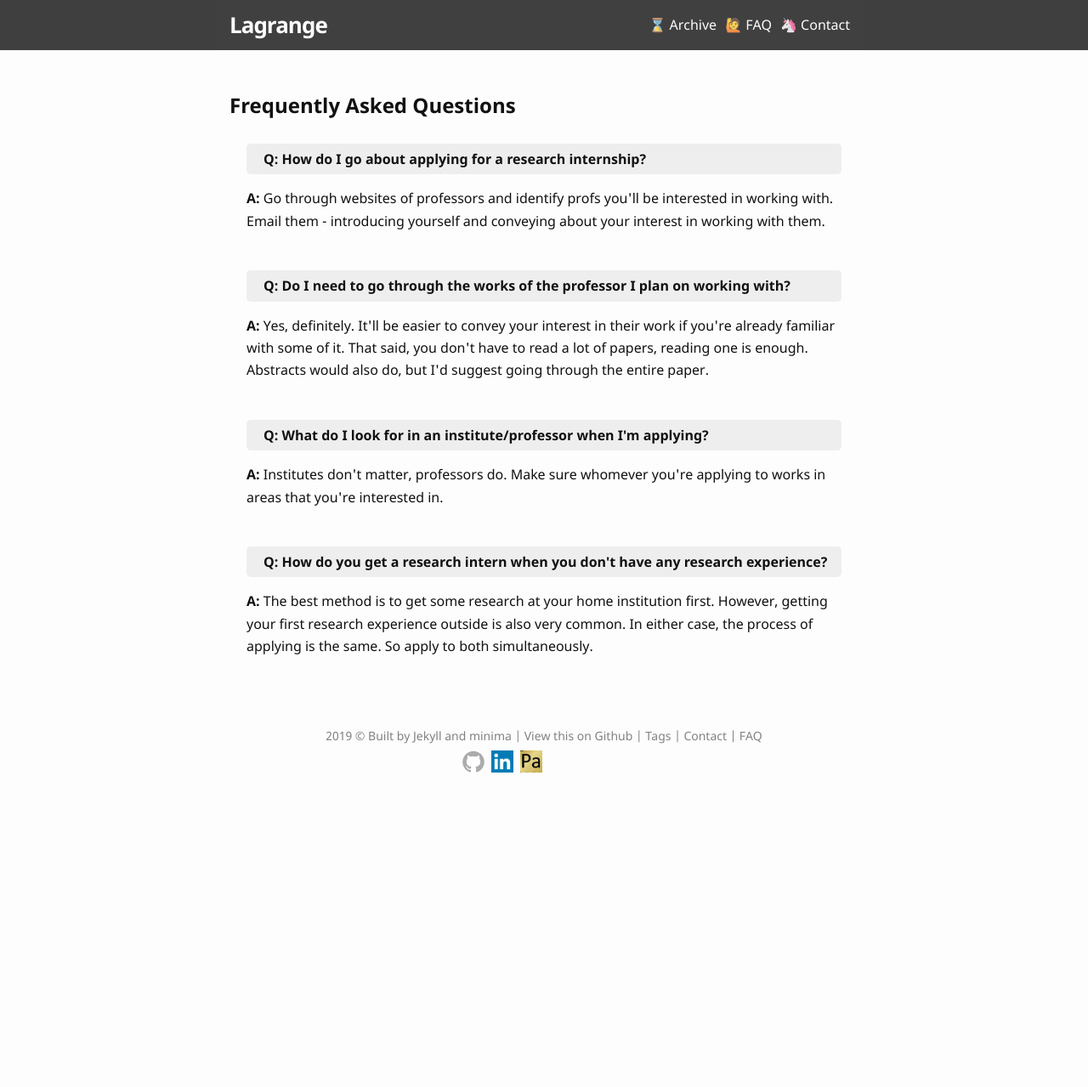
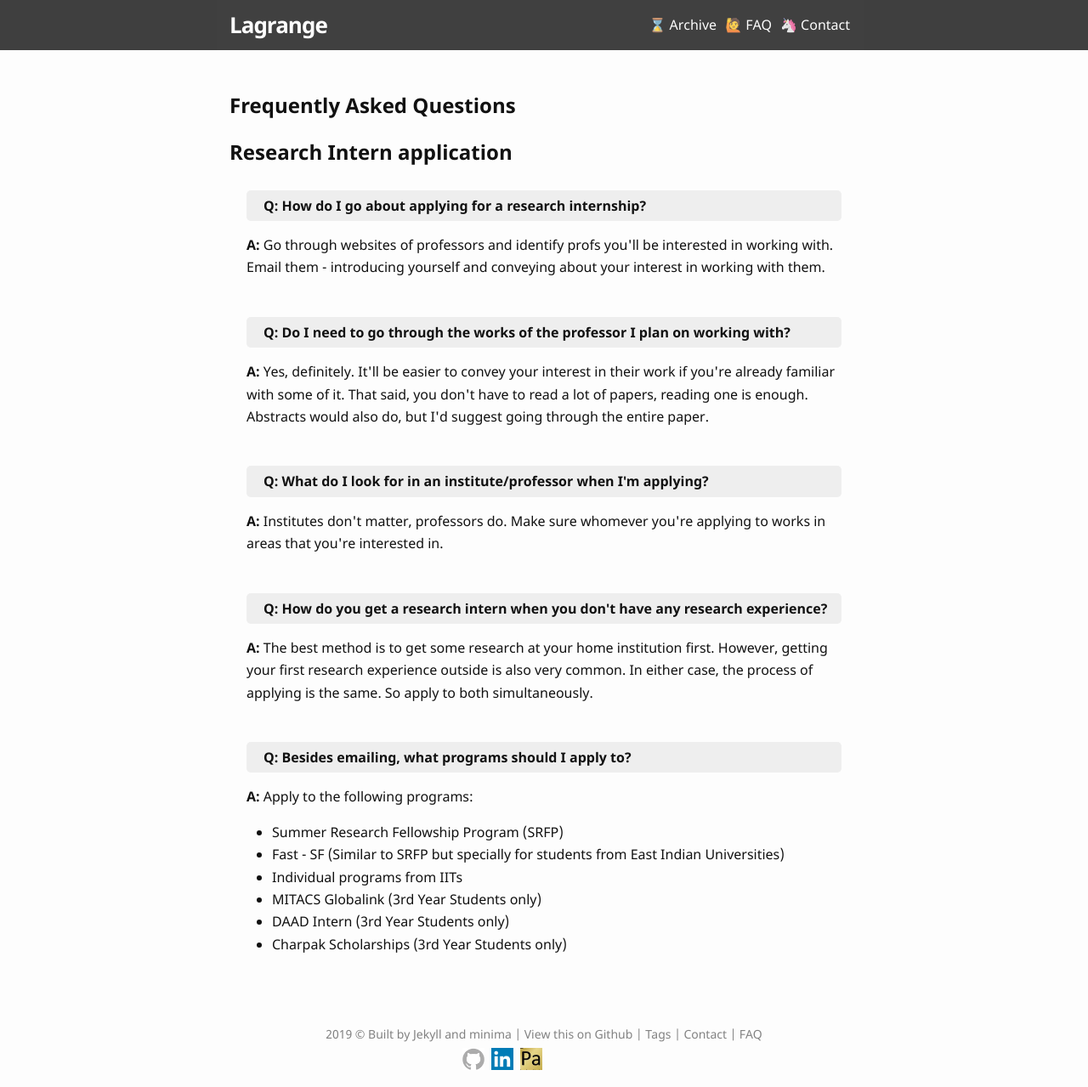
Before and after one commit to parthatom/Lagrange, a Jekyll site: the page built from FAQ.html, in a window 1280 px wide. Shown: the whole page at 85% size. Built offline with Jekyll 4.4.1, drawn with Linux system fonts in a browser that asks for light colours; before the commit the page ends 929 px from its top, so only the background shows below that.

Commit message:
ADD Research Program

```diff
--- a/FAQ.html
+++ b/FAQ.html
@@ -5,6 +5,8 @@ layout: default
 <div class='other-pages'>
 
   	<h1 class="page-heading">Frequently Asked Questions</h1>
+
+    <h2 class="page-heading">Research Intern application</h2>
 
 	<div class='qa'>
 	<p class='question'><b>Q: How do I go about applying for a research internship?</b></p>
@@ -27,5 +29,19 @@ layout: default
 	</p>
 	</div>
 
+  <div class='qa'>
+	<p class='question'><b>Q: Besides emailing, what programs should I apply to?</b></p>
+	<p><b>A:</b> Apply to the following programs:
+    <ul>
+        <li> Summer Research Fellowship Program (SRFP)
+        <li> Fast - SF (Similar to SRFP but specially for students from East Indian Universities)
+        <li> Individual programs from IITs
+        <li> MITACS Globalink (3rd Year Students only)
+        <li> DAAD Intern (3rd Year Students only)
+        <li> Charpak Scholarships (3rd Year Students only)
+    </ul>
+	</p>
+	</div>
+
 
 </div>
```
